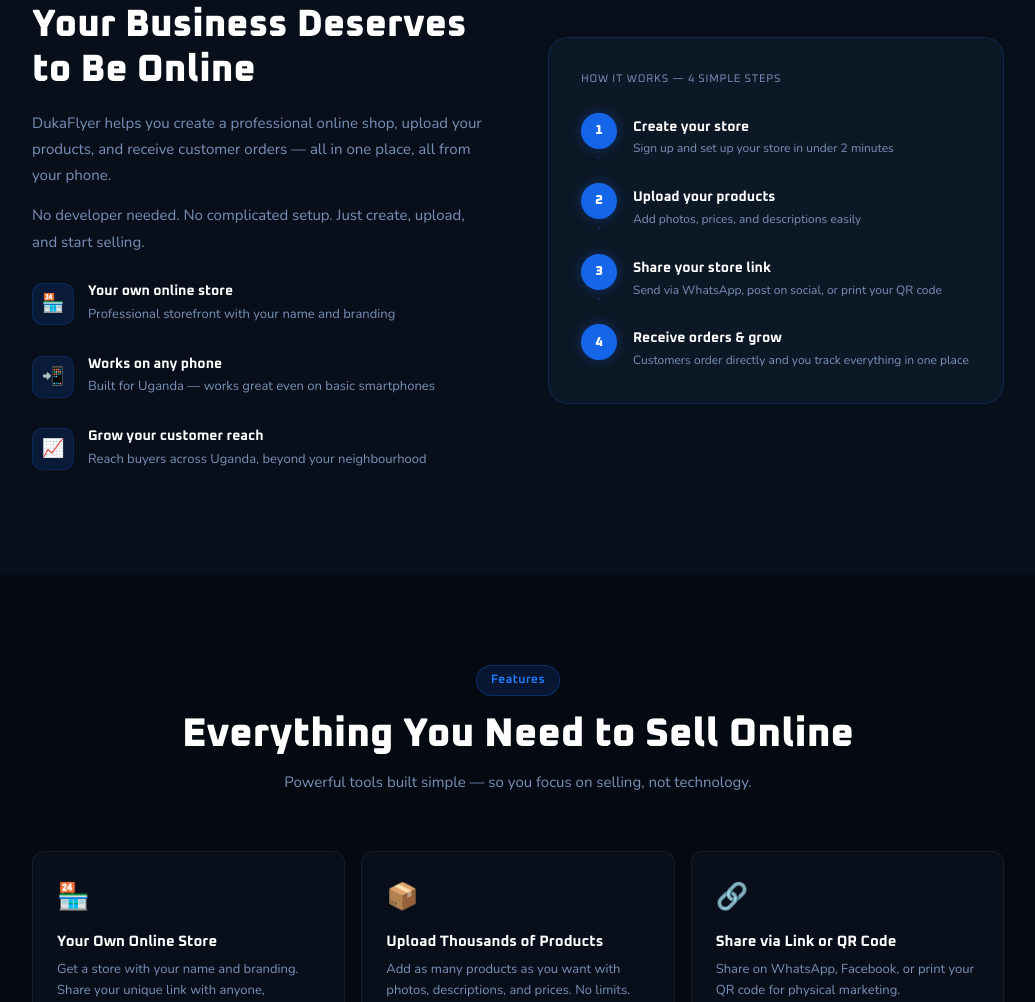
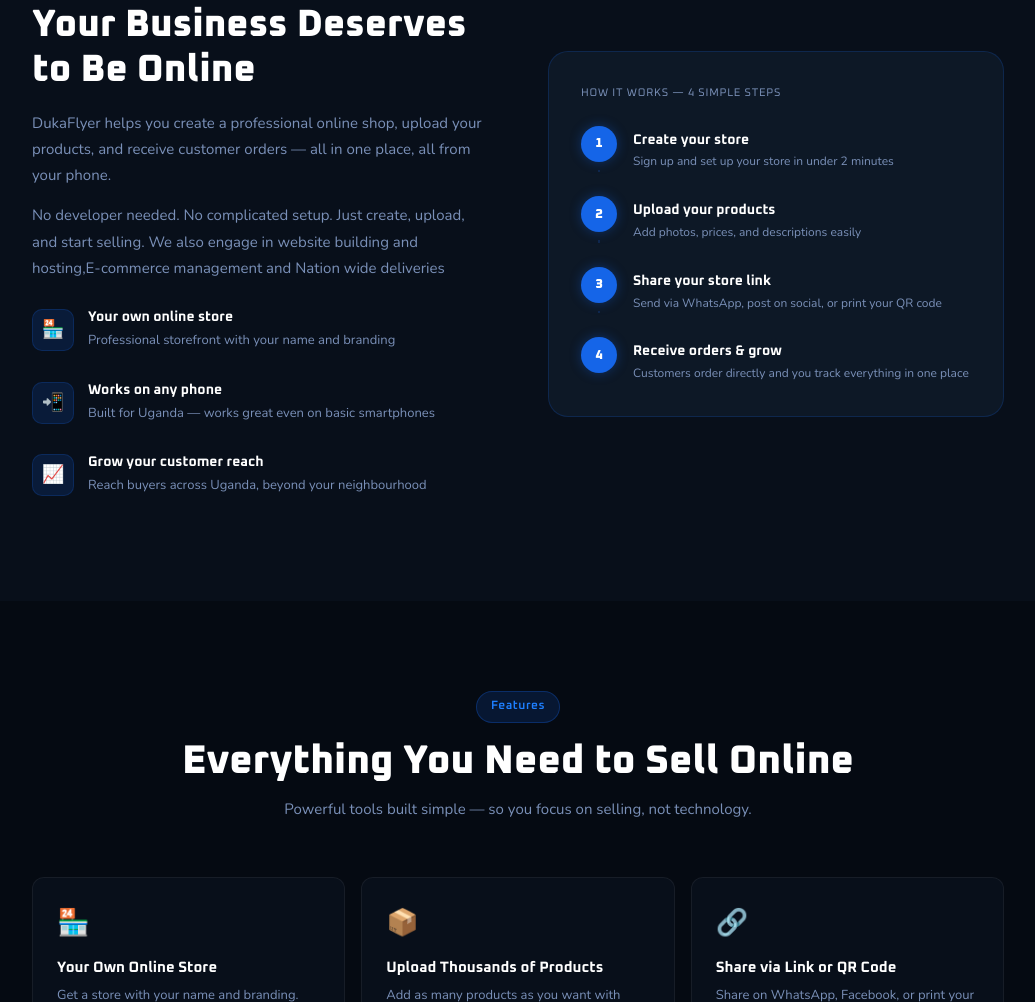
Before and after one commit to jedatwine7/dukaflyer-landing-page, a plain HTML site: page index.html in a window 1280 px wide. Shown: the part 1154-2156 px from the top of the page, without its empty margins (122-1157 px from the left). Drawn offline with nearby package versions, Linux system fonts and the light colour scheme.

```diff
--- a/index.html
+++ b/index.html
@@ -368,7 +368,7 @@
         <span class="tag">What is DukaFlyer?</span>
         <h2>Your Business Deserves to Be Online</h2>
         <p>DukaFlyer helps you create a professional online shop, upload your products, and receive customer orders — all in one place, all from your phone.</p>
-        <p>No developer needed. No complicated setup. Just create, upload, and start selling.</p>
+        <p>No developer needed. No complicated setup. Just create, upload, and start selling. We also engage in website building and hosting,E-commerce management and Nation wide deliveries</p>
         <div class="wp-list">
           <div class="wp"><div class="wp-ic">🏪</div><div><h4>Your own online store</h4><p>Professional storefront with your name and branding</p></div></div>
           <div class="wp"><div class="wp-ic">📲</div><div><h4>Works on any phone</h4><p>Built for Uganda — works great even on basic smartphones</p></div></div>
```
